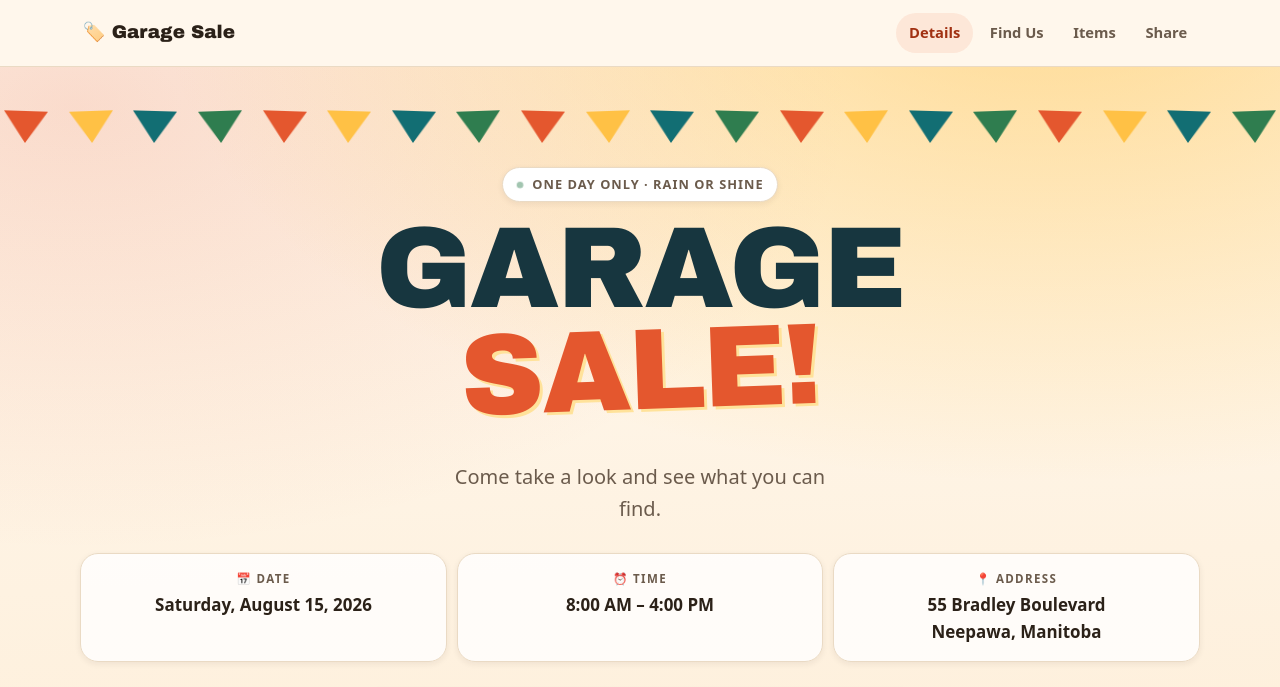
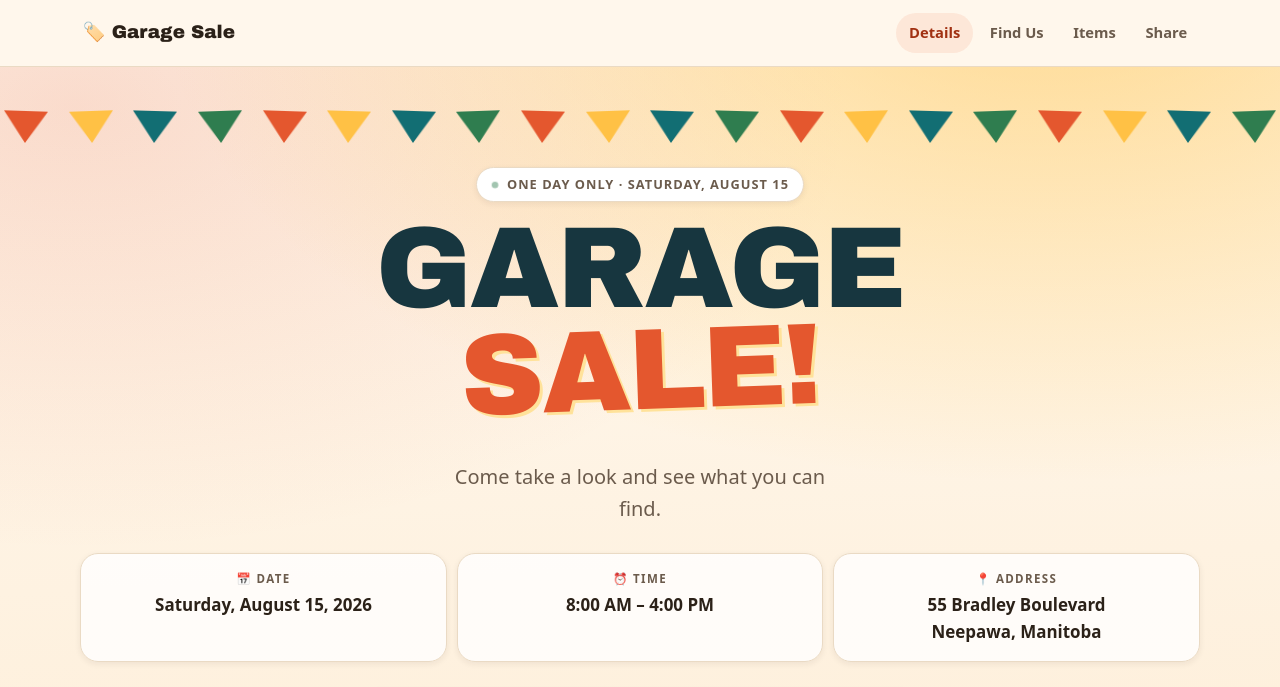
Before and after one commit to AJ01-a/garage-sale, a plain HTML site: page index.html in a window 1280 px wide. Shown: the top 687 px of the page. Drawn offline with Linux system fonts and the light colour scheme.

Commit message:
Drop the "rain or shine" claim
The sale may not go ahead in bad weather, so promising it either way
was misleading. The hero badge now states the date plainly, the
weather bullet is gone, and both graphics end on the item description.

Co-Authored-By: Claude Opus 5 <noreply@anthropic.com>

```diff
--- a/index.html
+++ b/index.html
@@ -113,7 +113,7 @@
     </div>
 
     <div class="hero__inner container">
-      <p class="hero__eyebrow"><span class="dot" aria-hidden="true"></span> One day only &middot; Rain or shine</p>
+      <p class="hero__eyebrow"><span class="dot" aria-hidden="true"></span> One day only &middot; Saturday, August 15</p>
 
       <h1 class="hero__title" id="hero-title">
         <span class="hero__title-line">GARAGE</span>
@@ -297,7 +297,6 @@
       <ul class="notes">
         <li><span class="notes__icon" aria-hidden="true">💵</span> <span><strong>Cash is easiest</strong> &mdash; please bring small bills if you can.</span></li>
         <li><span class="notes__icon" aria-hidden="true">🛍️</span> <span><strong>Bring a bag or box</strong> for anything you take home.</span></li>
-        <li><span class="notes__icon" aria-hidden="true">🌦️</span> <span><strong>Rain or shine</strong> &mdash; we&rsquo;ll be set up either way.</span></li>
         <li><span class="notes__icon" aria-hidden="true">🚗</span> <span><strong>Parking</strong> is available along the street.</span></li>
       </ul>
     </div>
```
Also changed, not shown: assets/garage-sale-ad.png, assets/garage-sale-ad.svg, assets/garage-sale-poster.png, assets/garage-sale-poster.svg.
